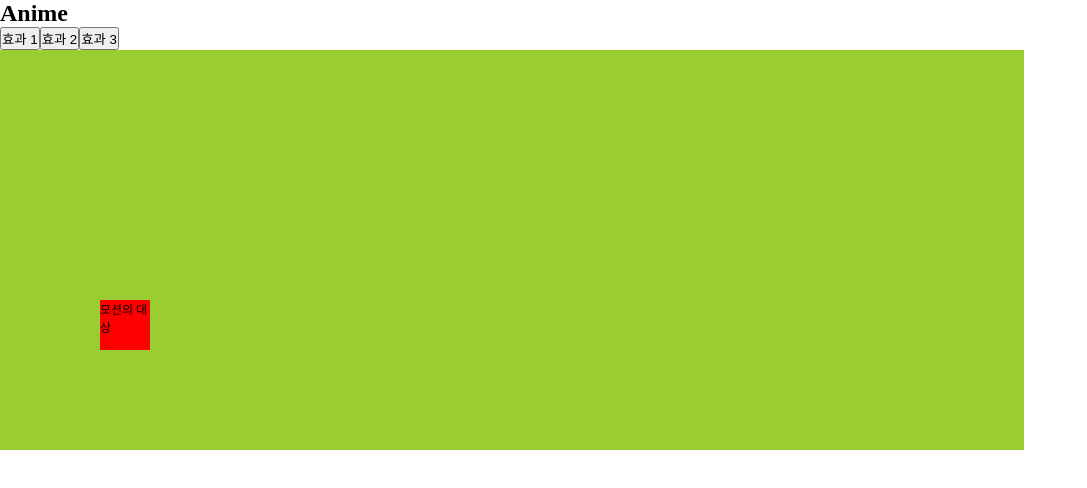
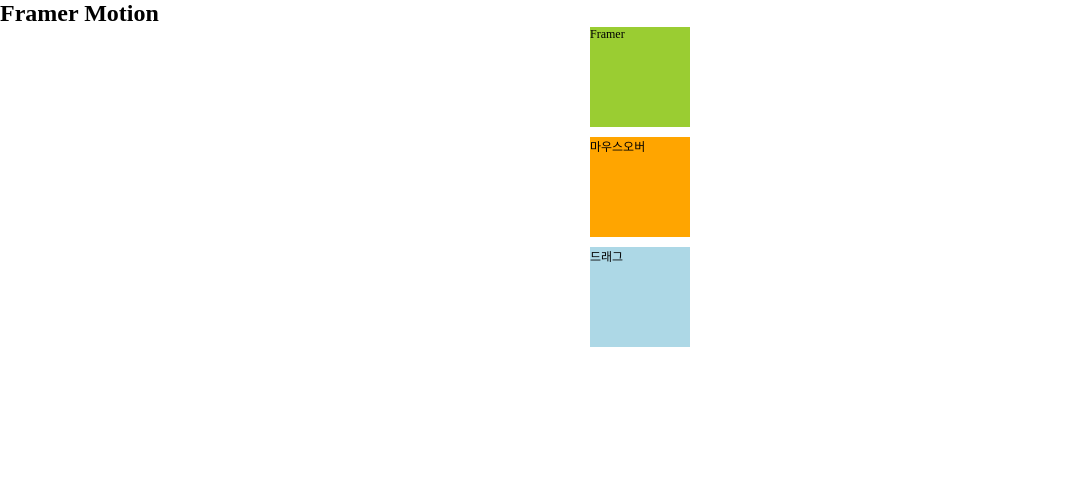
Before and after one commit to sbk283/til_npm, a React (Create React App) app: page /member/google in a window 1280 px wide. Shown: the top 488 px of the page, without its empty margins (0-1087 px from the left). Built offline with nearby package versions, Linux system fonts and the light colour scheme.

Commit message:
[docs] framer motion 기본 활용

```diff
--- a/package.json
+++ b/package.json
@@ -14,7 +14,9 @@
     "axios": "^1.11.0",
     "dayjs": "^1.11.13",
     "dompurify": "^3.2.6",
+    "framer-motion": "^12.23.12",
     "moment": "^2.30.1",
+    "motion": "^12.23.12",
     "quill": "^2.0.3",
     "react": "^18.3.1",
     "react-calendar": "^6.0.0",
--- a/src/App.js
+++ b/src/App.js
@@ -1,10 +1,10 @@
-import AniPage from "./pages/AniPage";
+import Framer from "./pages/Framer";
 
 function App() {
   return (
     <div>
-      <h1>Anime</h1>
-      <AniPage />
+      <h1>Framer Motion</h1>
+      <Framer />
     </div>
   );
 }
--- /dev/null
+++ b/src/pages/Framer.jsx
@@ -0,0 +1,47 @@
+import { motion } from "framer-motion";
+
+function Framer() {
+  return (
+    <>
+      <motion.div
+        initial={{ opacity: 0 }}
+        animate={{ opacity: 1 }}
+        transition={{ duration: 5 }}
+        style={{
+          width: 100,
+          height: 100,
+          backgroundColor: "yellowgreen",
+          margin: "0 auto",
+        }}
+      >
+        Framer
+      </motion.div>
+      <motion.div
+        whileHover={{ scale: 1.5, backgroundColor: "yellow" }}
+        whileTap={{ scale: 0.8, backgroundColor: "red" }}
+        style={{
+          width: 100,
+          height: 100,
+          backgroundColor: "orange",
+          margin: "10px auto",
+        }}
+      >
+        마우스오버
+      </motion.div>
+      <motion.div
+        drag={true}
+        dragConstraints={{ top: -50, bottom: 50, left: -50, right: 50 }}
+        style={{
+          width: 100,
+          height: 100,
+          backgroundColor: "lightblue",
+          margin: "10px auto",
+        }}
+      >
+        드래그
+      </motion.div>
+    </>
+  );
+}
+
+export default Framer;
```
Also changed, not shown: 2 other files (tests, documents, lock files or other folders).
